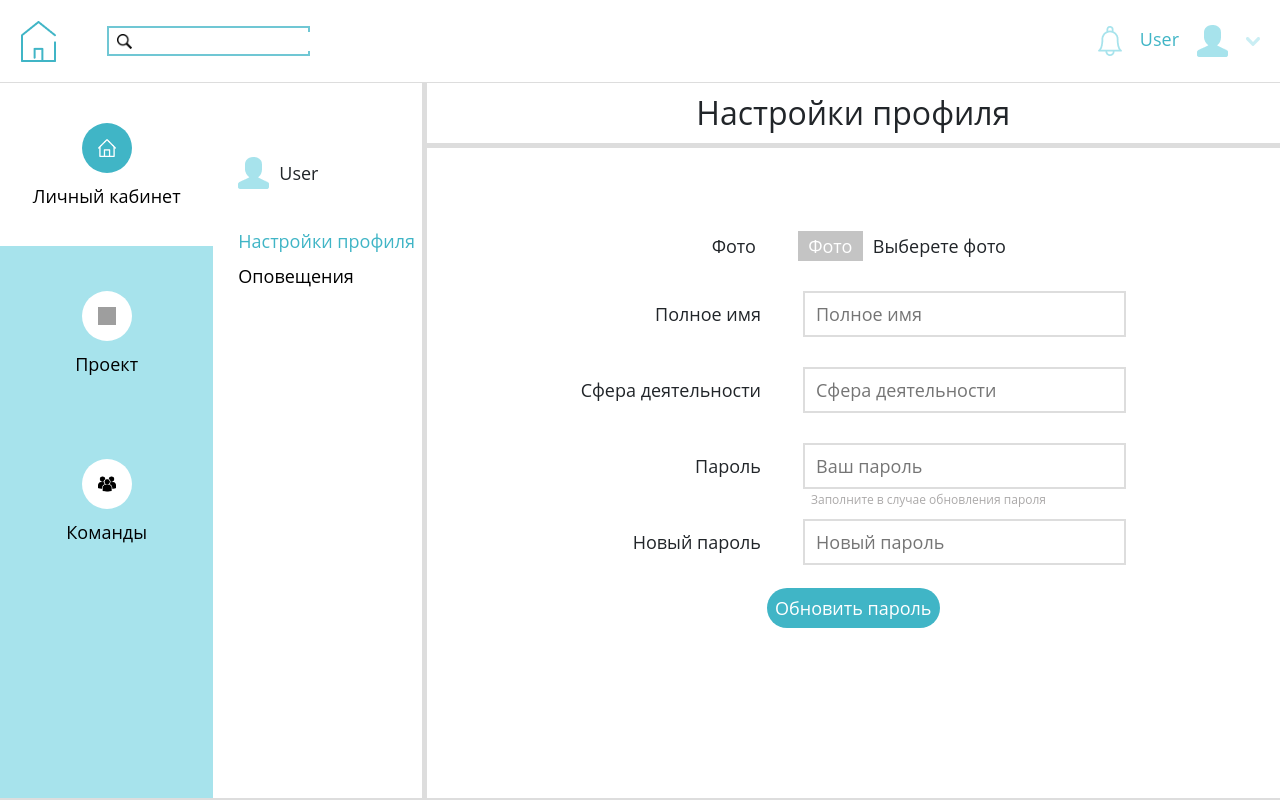
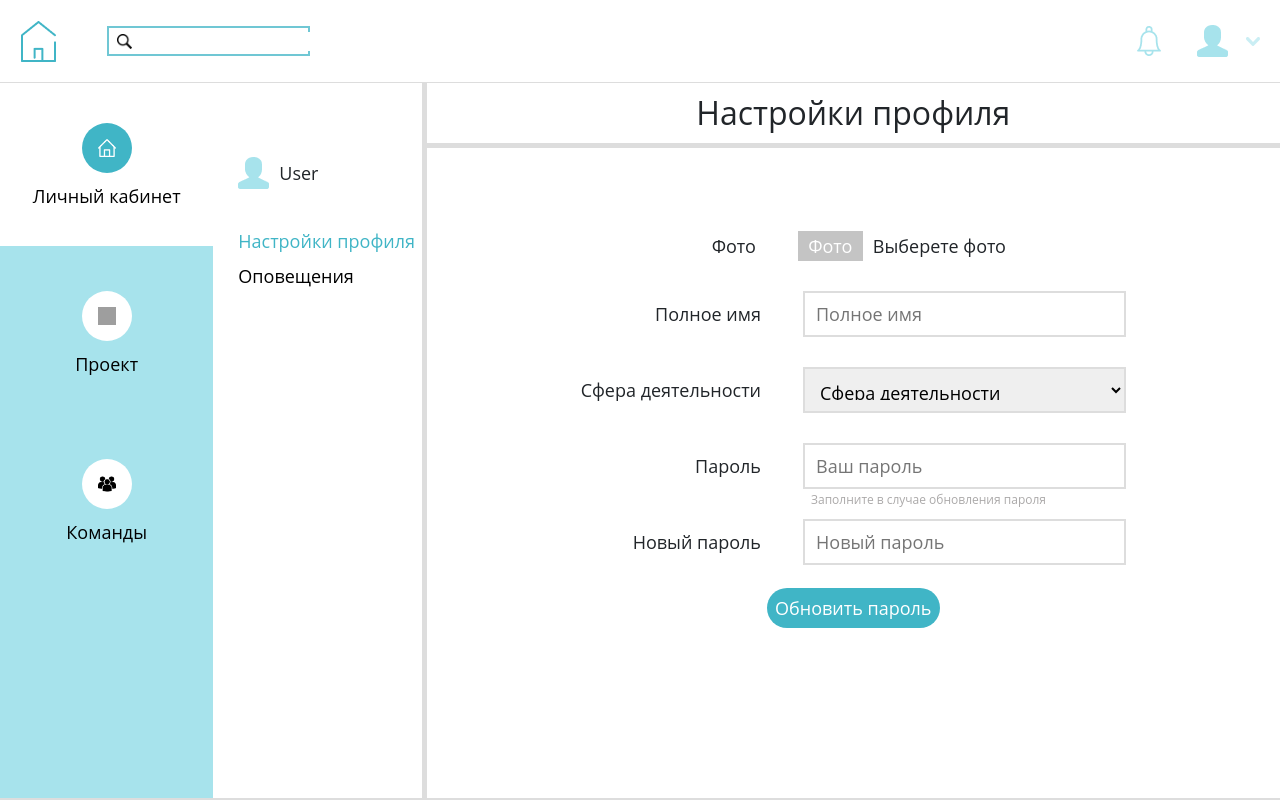
Before and after one commit to nikororo/OKR-methodology-CastoFront, a Vue app: page /private/settingsUser in a window 1280 px wide. Built offline with nearby package versions, Linux system fonts and the light colour scheme; grey boxes are pictures that could not be loaded.

Commit message:
line-tree

```diff
--- a/src/components/CommonGoals.vue
+++ b/src/components/CommonGoals.vue
@@ -21,16 +21,19 @@
       </div>
     </div>
     <div class="goals otherGoals">
+      <div class="line_tree"></div>
       <p>Цель отдела</p>
       <input type="range" min="1" max="100" v-model="percent" class="slider">
       <p>{{ percent }}%</p>
     </div>
     <div class="goals otherGoals">
+      <div class="line_tree"></div>
       <p>Цель отдела</p>
       <input type="range" min="1" max="100" v-model="percent" class="slider">
       <p>{{ percent }}%</p>
     </div>
     <div class="goals otherGoals">
+      <div class="line_tree"></div>
       <p>Цель отдела</p>
       <input type="range" min="1" max="100" v-model="percent" class="slider">
       <p>{{ percent }}%</p>
@@ -43,7 +46,7 @@
 export default {
   name: 'CommonGoals',
   data: () => ({
-    percent: 22,
+    percent:'',
     onPause: 4,
     inProcess: 10,
     selectLvlGoals: '',
@@ -81,6 +84,7 @@ button {
 }
 
 .goals {
+  position: relative;
   padding: 10px 40px;
   border-radius: 10px;
   font-size: 18px;
@@ -149,4 +153,13 @@ button {
   background: #86919A;
   cursor: pointer;
 }
+.line_tree {
+  position: absolute;
+  width: 10px;
+  height: 80px;
+  border-left: 2px solid #dee7ee;
+  border-bottom: 2px solid #dee7ee;
+  left: -10px;
+  bottom: 20px;
+}
 </style>
--- a/src/components/Head.vue
+++ b/src/components/Head.vue
@@ -18,7 +18,7 @@
 
       <div class="user_menu">
         <img src="../style/img/Bell.png" alt="Bell" class="bell_okr">
-        <router-link class="use_name" to="/targetsUser">User</router-link>
+        <router-link class="use_name" to="/targetsUser">{{ user }}</router-link>
         <img src="../style/img/User.png" alt="Photo" class="user_photo">
         <nav>
           <ul class="menu_user">
--- a/src/components/SettingsUser.vue
+++ b/src/components/SettingsUser.vue
@@ -45,7 +45,16 @@
 
             <div class="data_user">
               <p class="p_data_user">Сфера деятельности</p>
-              <input class="input_user" type="text" placeholder="Сфера деятельности">
+              <select class="input_user" type="text" id="signupActivity" v-model="activity" required>
+                <option value disabled selected>Сфера деятельности</option>
+                <option value="departmentHead">Руководитель отдела</option>
+                <option value="manager">Менеджер</option>
+                <option selected value="developer">Разработчик</option>
+                <option value="analyst">Аналитик</option>
+                <option value="designer">Дизайнер</option>
+                <option selected value="tester">Тестировщик</option>
+                <option value="other">Другое</option>
+              </select>
             </div>
 
             <div class="data_user">
@@ -70,14 +79,23 @@
   </div>
 </template>
 
+
 <script>
-import Head from './Head'
-import ToolBar from './ToolBar'
+import Head from "@/components/Head";
+import ToolBar from "@/components/ToolBar";
 
 export default {
-  name: 'Home',
+  name: 'settingsUser',
   components: {
     Head, ToolBar
+  },
+  data: () => ({
+    activity: '',
+    publicPath: process.env.BASE_URL,
+  }),
+
+  methods: {
+
   }
 }
 </script>
```
